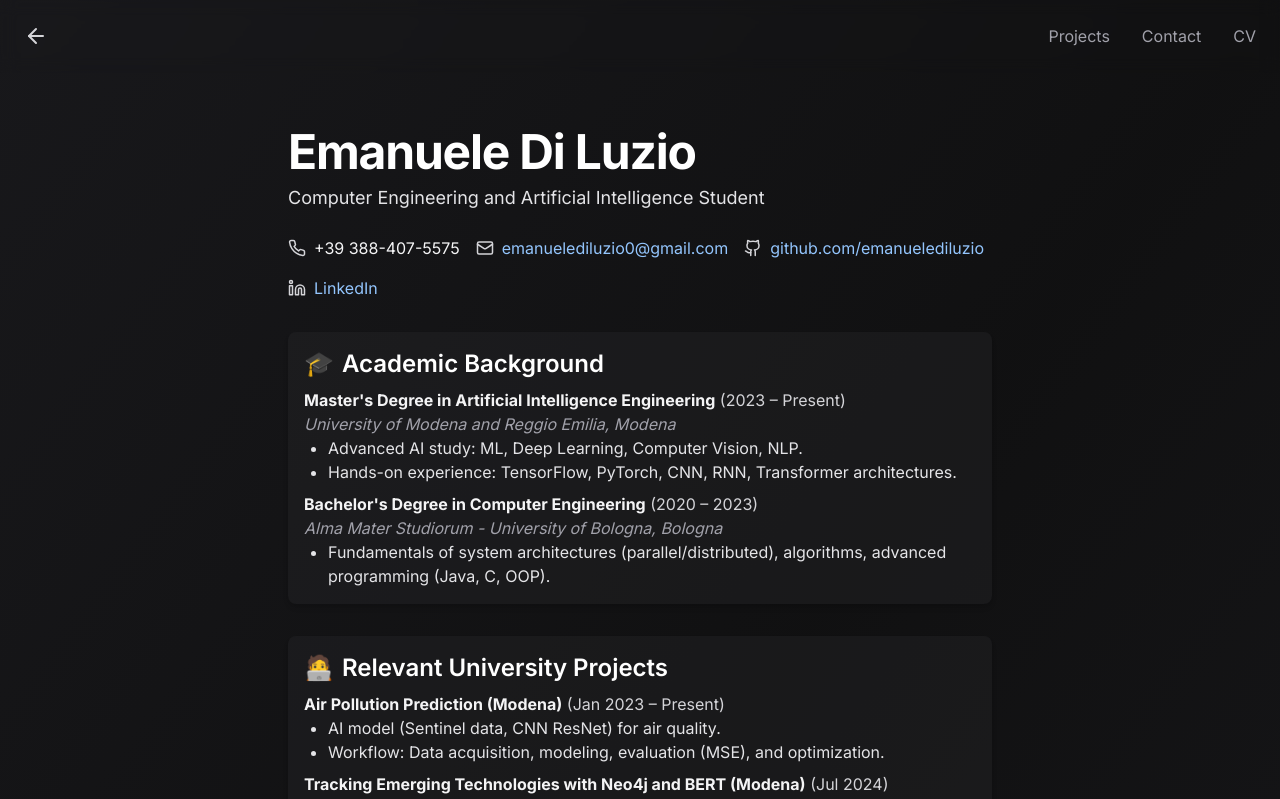
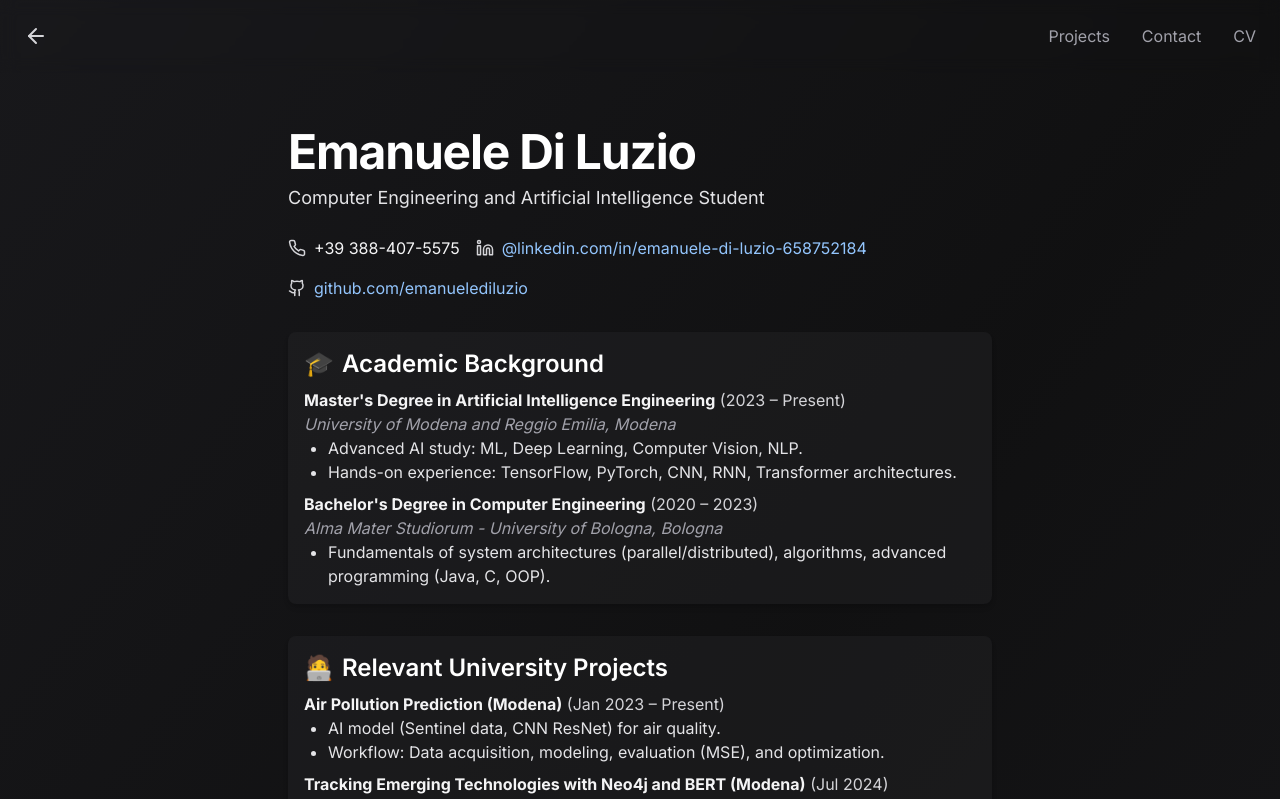
Before and after one commit to emanuelediluzio/portfolio, a Next.js app: page /cv in a window 1280 px wide. Shown: the top 799 px of the page. Built offline with nearby package versions, Linux system fonts and the light colour scheme; no server answers; what tailwindcss-debug-screens would draw is missing.

Commit message:
Rimosso progetto unkey.dev e sostituito email con LinkedIn nella pagina CV

```diff
--- a/app/cv/page.tsx
+++ b/app/cv/page.tsx
@@ -11,9 +11,8 @@ export default function CVPage() {
         <h2 className="text-lg text-zinc-200 mb-6">Computer Engineering and Artificial Intelligence Student</h2>
         <div className="flex flex-wrap gap-4 mb-8 text-zinc-100">
           <div className="flex items-center gap-2"><Phone size={18} className="text-zinc-300"/> <span>+39 388-407-5575</span></div>
-          <div className="flex items-center gap-2"><Mail size={18} className="text-zinc-300"/> <a href="mailto:emanuelediluzio0@gmail.com" className="hover:underline text-blue-300 hover:text-white transition">emanuelediluzio0@gmail.com</a></div>
+          <div className="flex items-center gap-2"><Linkedin size={18} className="text-zinc-300"/> <a href="https://www.linkedin.com/in/emanuele-di-luzio-658752184/" target="_blank" rel="noopener noreferrer" className="hover:underline text-blue-300 hover:text-white transition">@linkedin.com/in/emanuele-di-luzio-658752184</a></div>
           <div className="flex items-center gap-2"><Github size={18} className="text-zinc-300"/> <a href="https://github.com/emanuelediluzio" target="_blank" rel="noopener noreferrer" className="hover:underline text-blue-300 hover:text-white transition">github.com/emanuelediluzio</a></div>
-          <div className="flex items-center gap-2"><Linkedin size={18} className="text-zinc-300"/> <a href="https://linkedin.com/in/emanuele-di-luzio-658752184" target="_blank" rel="noopener noreferrer" className="hover:underline text-blue-300 hover:text-white transition">LinkedIn</a></div>
         </div>
 
         {/* Academic Background */}
--- a/content/projects/unkey.mdx
+++ /dev/null
@@ -1,13 +0,0 @@
----
-title: unkey.dev
-description: Unkey is an open source API Key management solution. It allows you to create, manage and validate API Keys for your users. It’s built with security and speed in mind.
-date: "2023-07-01"
-url: https://unkey.dev
-published: true
-repository: chronark/unkey
----
-
-
-[![](https://unkey.dev/images/landing/app.png)](https://unkey.dev)
-
-Unkey is an open source API Key management solution. It allows you to create, manage and validate API Keys for your users. It’s built with security and speed in mind.
```
